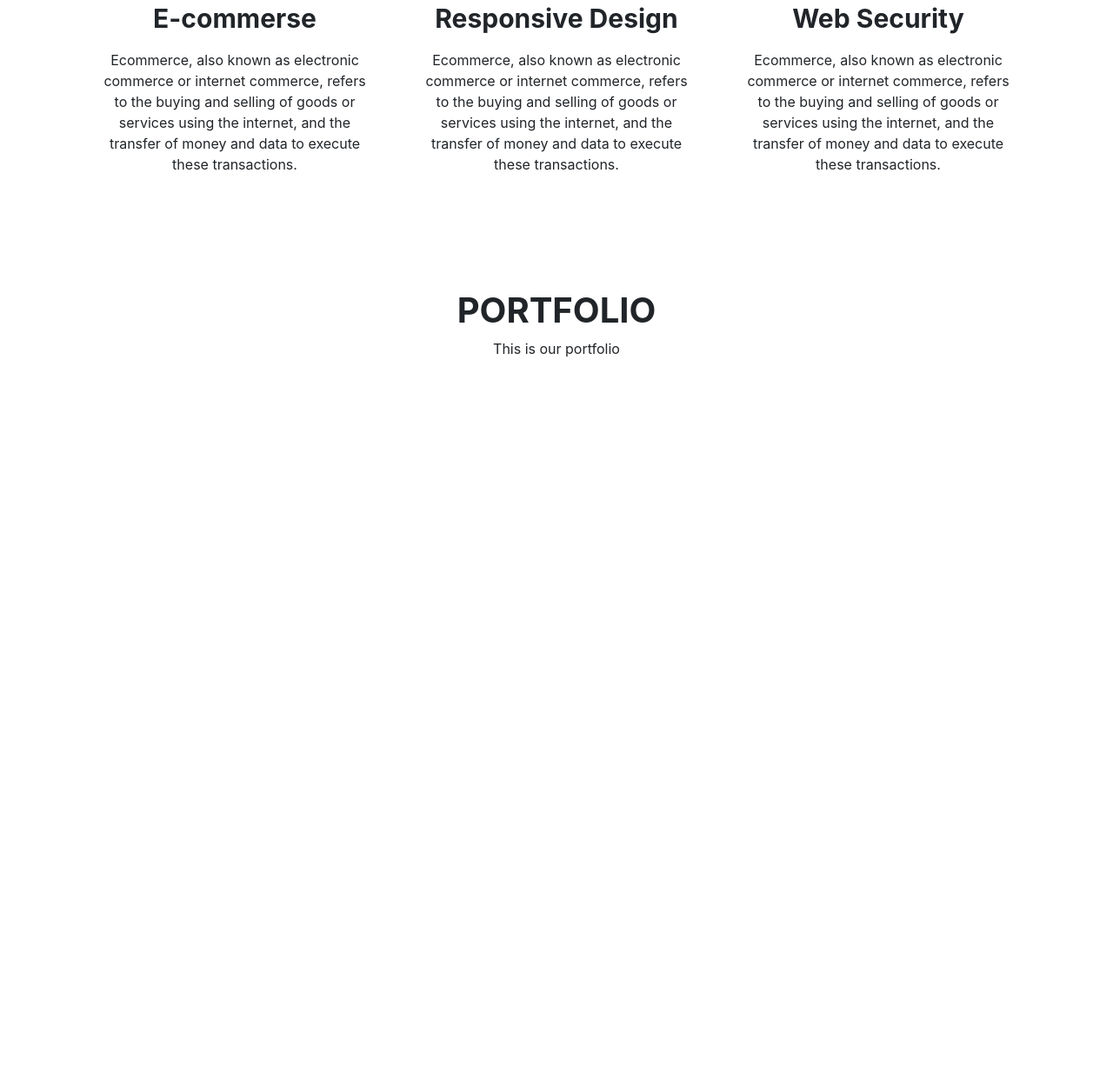
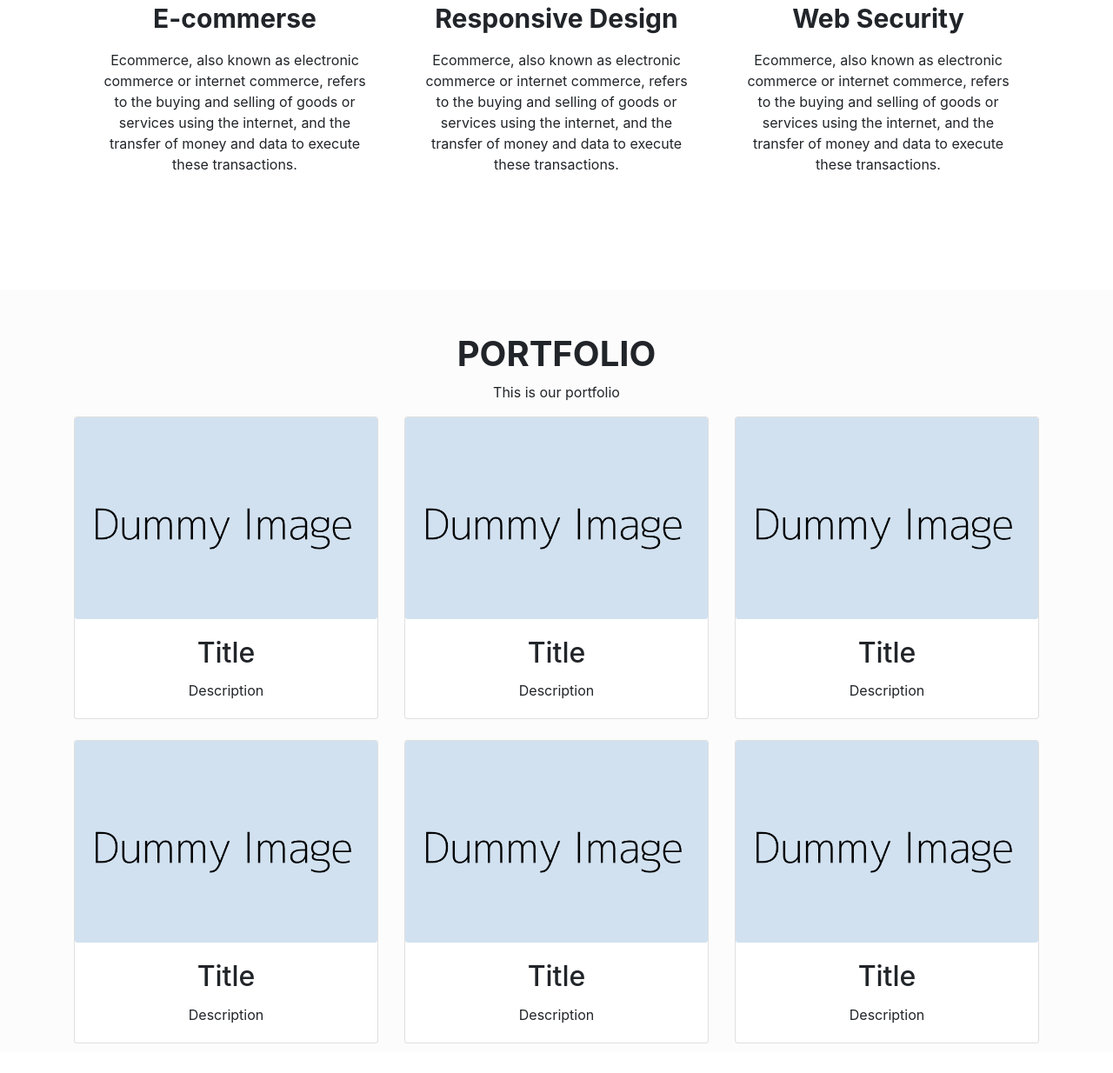
Before and after one commit to tarunmankar/demo-bootstrap-temp, a plain HTML site: page index.html in a window 1280 px wide. Shown: the part 1027-2261 px from the top of the page at 87% size. Before the commit the page ends 1456 px from the top, so only its background shows below. Drawn offline with nearby package versions, Linux system fonts and the light colour scheme.

Commit message:
Added portfolio section

```diff
--- a/assets/style.css
+++ b/assets/style.css
@@ -93,3 +93,10 @@
   font-weight: bold;
   font-size: 40px;
 }
+
+.section-portfolio{
+    background: rgba(250, 250, 250, 0.61);
+    height: 100hv;
+    width: 100%;
+    padding: 50px 0px 10px 0px;
+}
--- a/index.html
+++ b/index.html
@@ -84,15 +84,80 @@
  	</div>
  </section>
 
+<div class="section-portfolio">
  <section class="portfolio bg-ligth container" id="portfolio">
  	<div class="text-center">
  		<h1 class="heading">PORTFOLIO</h1>
  	    <p>This is our portfolio</p>
+    </div>
+    <div class="text-center">
+        <div class="row">
+            <div class="col-lg-4 col-md-4 col-sm-12 col-10 d-block m-auto">
+                <div class="card">
+                    <img src="img/1.png" class="card-img img-fluid">
+                   <div class="card-body">
+                       <h2 class="card-title">Title</h2>
+                       <p class="card-text">Description</p>
+                   </div>
+                </div>
+            </div>
+
+            <div class="col-lg-4 col-md-4 col-sm-12 col-10 d-block m-auto">
+                <div class="card">
+                    <img src="img/1.png" class="card-img img-fluid">
+                   <div class="card-body">
+                       <h2 class="card-title">Title</h2>
+                       <p class="card-text">Description</p>
+                   </div>
+                </div>
+            </div>
+
+            <div class="col-lg-4 col-md-4 col-sm-12 col-10 d-block m-auto">
+                <div class="card">
+                    <img src="img/1.png" class="card-img img-fluid">
+                   <div class="card-body">
+                       <h2 class="card-title">Title</h2>
+                       <p class="card-text">Description</p>
+                   </div>
+                </div>
+            </div>
+        </div>
+        <br>
+        <div class="row">
+            <div class="col-lg-4 col-md-4 col-sm-12 col-10 d-block m-auto">
+                <div class="card">
+                    <img src="img/1.png" class="card-img img-fluid">
+                   <div class="card-body">
+                       <h2 class="card-title">Title</h2>
+                       <p class="card-text">Description</p>
+                   </div>
+                </div>
+            </div>
+
+            <div class="col-lg-4 col-md-4 col-sm-12 col-10 d-block m-auto">
+                <div class="card">
+                    <img src="img/1.png" class="card-img img-fluid">
+                   <div class="card-body">
+                       <h2 class="card-title">Title</h2>
+                       <p class="card-text">Description</p>
+                   </div>
+                </div>
+            </div>
+
+            <div class="col-lg-4 col-md-4 col-sm-12 col-10 d-block m-auto">
+                <div class="card">
+                    <img src="img/1.png" class="card-img img-fluid">
+                   <div class="card-body">
+                       <h2 class="card-title">Title</h2>
+                       <p class="card-text">Description</p>
+                   </div>
+                </div>
+            </div>
+        </div>
  	</div>
-
- 	<div>
-    </div>
  </section>
+</div>
+<br>
 </body>
 </html>
 
```
Also changed, not shown: img/1.png (added), img/2.png (added), img/3.png (added), img/4.png (added), img/5.png (added), img/6.png (added).
